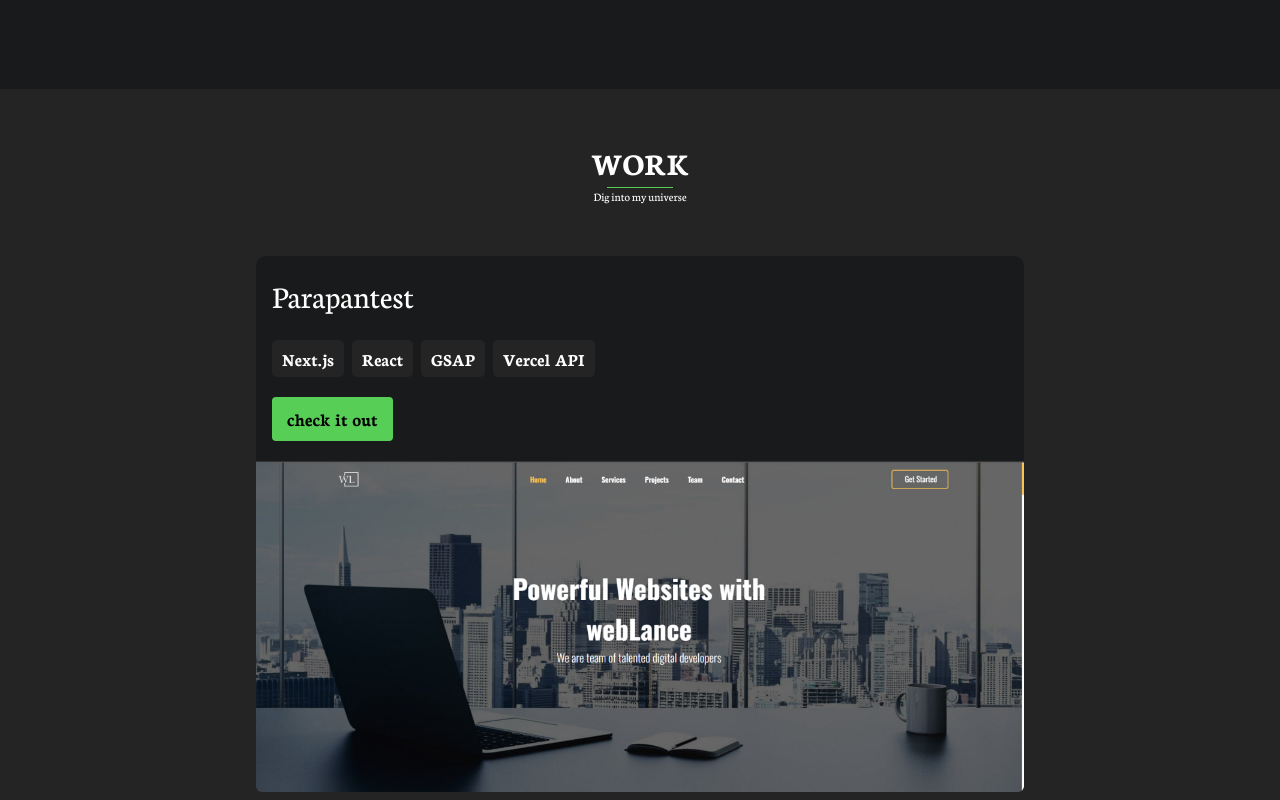
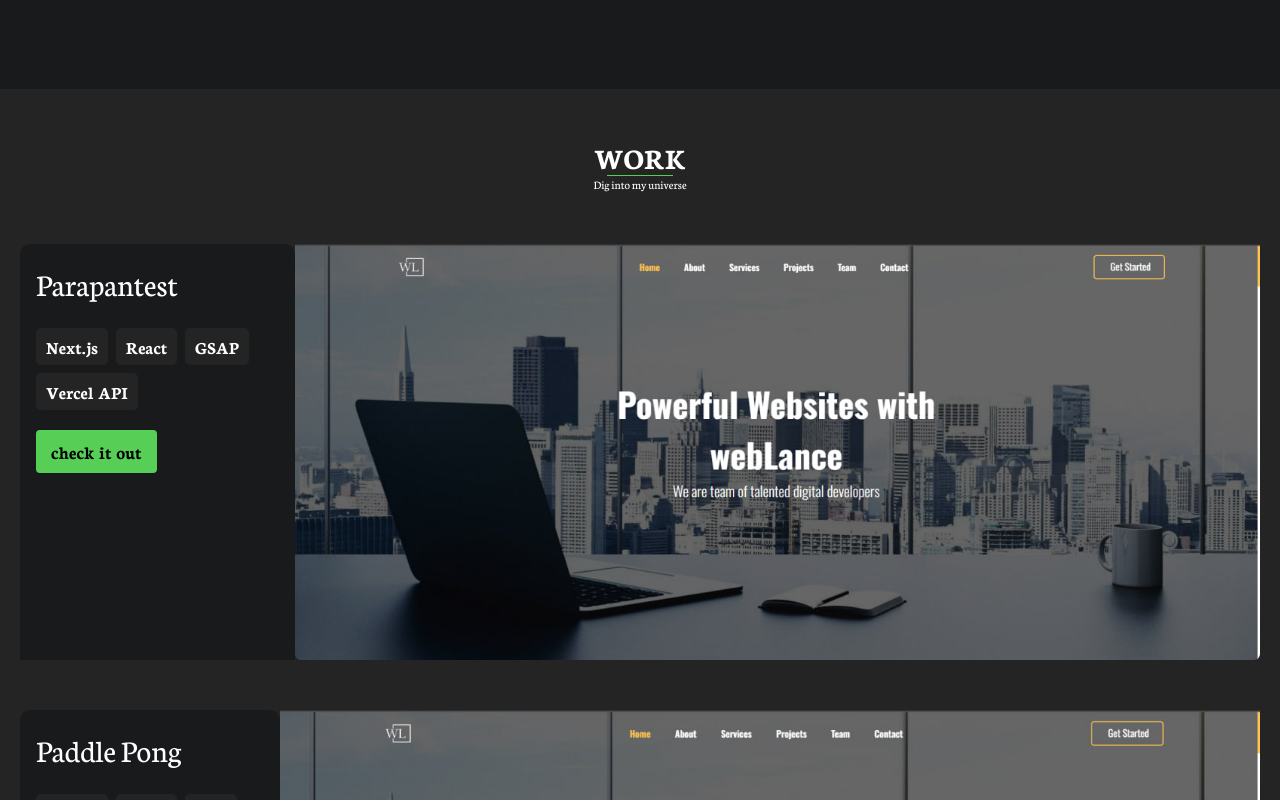
Before and after one commit to Davmike/new-portfolio, a React (Vite) app: page / in a window 1280 px wide. Shown: the part 1500-2300 px from the top of the page. Built offline with nearby package versions, Linux system fonts and the light colour scheme.

Commit message:
feat: add responsive for contact

```diff
--- a/src/Components/About.tsx
+++ b/src/Components/About.tsx
@@ -1,6 +1,3 @@
-import React from "react";
-import profile from "../../public/assets/mb.jpg"; // Make sure to replace with your actual image path
-
 function About() {
   const skills = [
     {
--- a/src/Components/Contact.tsx
+++ b/src/Components/Contact.tsx
@@ -2,7 +2,7 @@ function Contact() {
   return (
     <div className="min-h-screen flex items-center justify-center bg-[#181A1B] text-white p-4">
       <div className="max-w-md w-full">
-        <h1 className="text-3xl font-bold mb-4 text-center mt-[30px]">
+        <h1 className="text-3xl font-bold mb-4 text-center mt-[30px] md:text-3xl">
           Contact me
         </h1>
         <div className="w-full flex justify-center mb-8">
--- a/src/Components/Work.tsx
+++ b/src/Components/Work.tsx
@@ -63,7 +63,7 @@ function Work() {
       </div> */}
       {/* work section div */}
       <div className="mt-[30px] flex justify-center items-center flex-col">
-        <h1 className="font-bold text-[2rem] text-[white]">WORK</h1>
+        <h1 className="font-bold text-[white] text-2xl md:text-3xl">WORK</h1>
         <div className="w-[66px] h-[1px] bg-[#56CE56]"></div>
         <p className="text-[12px] text-[white]">Dig into my universe</p>
       </div>
@@ -72,7 +72,7 @@ function Work() {
       {work.map((item, index) => (
         <div
           key={index}
-          className="mt-[50px] relative max-w-[768px] m-auto group zoom-effect"
+          className="mt-[50px] relative m-auto group zoom-effect lg:flex lg:max-w-[1240px]"
         >
           {/* div for card data */}
           <div className="bg-[#181A1B] px-[16px] py-[16px] rounded-t-[10px] pb-[20px]">
@@ -93,7 +93,11 @@ function Work() {
           </div>
           {/* div for image and description */}
           <div className="relative">
-            <img src={item.src} alt="" className="w-full rounded-b-md" />
+            <img
+              src={item.src}
+              alt=""
+              className="w-[100%] object-cover rounded-b-md"
+            />
             {/* div for description */}
             <div className="absolute inset-0 bg-black bg-opacity-75 text-white flex flex-col justify-center items-center opacity-0 transition-opacity duration-300 group-hover:opacity-100 rounded-b-md p-4">
               {item.description.map((description, descrindex) => (
```
